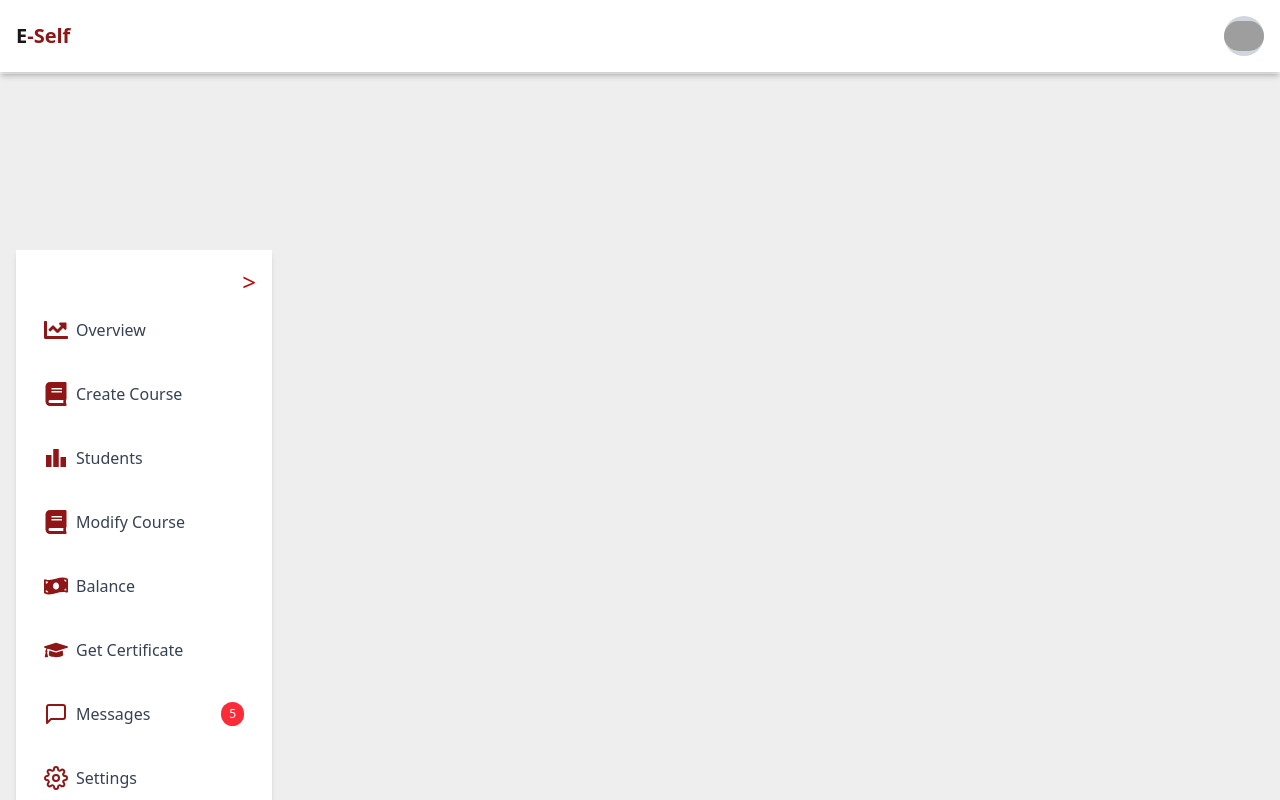
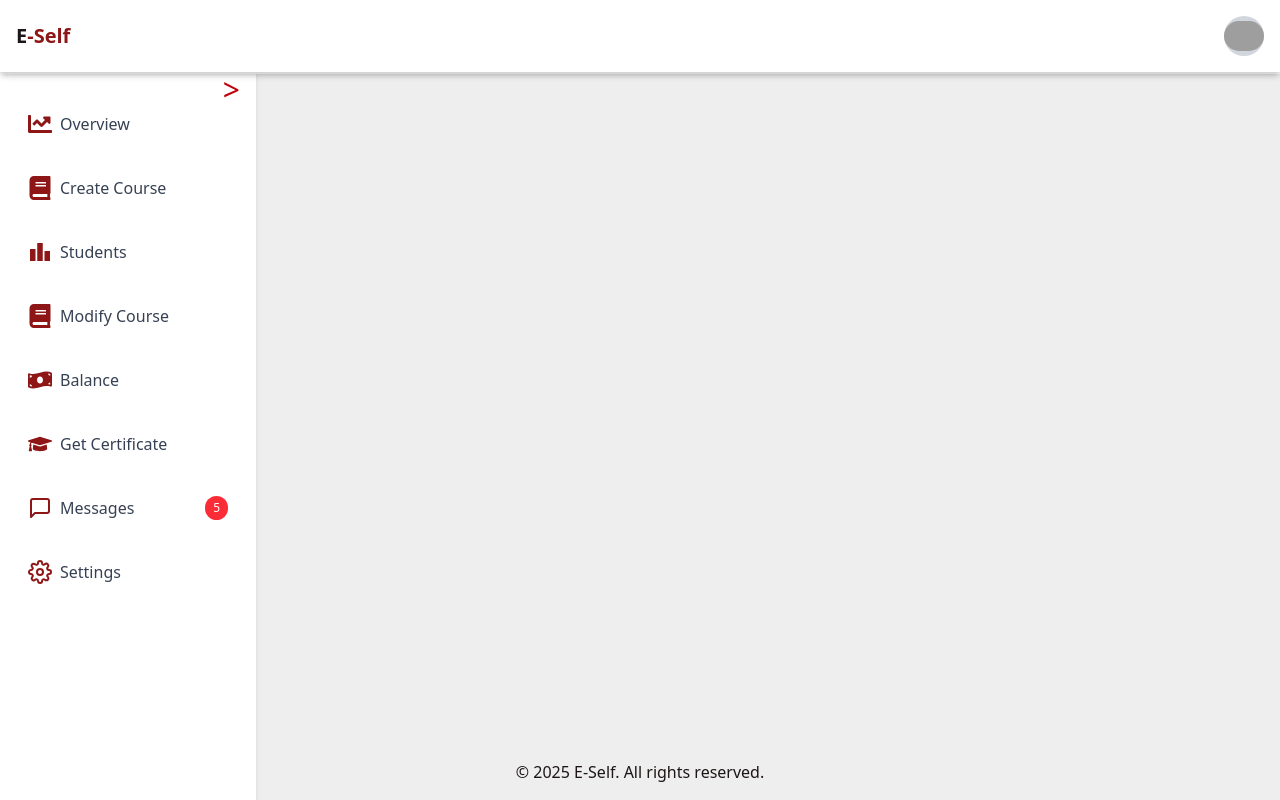
Before and after one commit to NegedeTekleyes/E-self-Lerning, a Next.js app in the folder e-self/: page /dashboard in a window 1280 px wide. Shown: the top 800 px of the page. Built offline with nearby package versions, Linux system fonts and the light colour scheme; grey boxes are pictures that could not be loaded.

Commit message:
dashboured side bar

```diff
--- a/e-self/app/(instructor)/dashboard/page.tsx
+++ b/e-self/app/(instructor)/dashboard/page.tsx
@@ -34,17 +34,17 @@ export default function DashboardLayout({ children }: { children: React.ReactNod
         {/* Sidebar */}
         <aside
           className={`bg-white h-screen fixed top-16 left-0 z-40 shadow-md transition-all duration-300
-            ${isSidebarOpen ? "w-64" : "w-19"} md:w-64 relative`}
+            ${isSidebarOpen ? "w-64" : "w-19"} md:w-64`}
         >
-          {/* Sidebar Toggle Button (Top Right Corner) */}
+          {/* Sidebar Toggle Button */}
           <button
             onClick={() => setIsSidebarOpen(!isSidebarOpen)}
-            className="absolute top-2 right-2 p-2 text-red-700 hover:bg-gray-200 text-2xl"
+            className="absolute  right-2 p-2 text-red-700 hover:bg-gray-200 text-3xl"
           >
             {isSidebarOpen ? ">" : "<"}
           </button>
 
-          <ul className="mt-10 space-y-4 p-4">
+          <ul className="mt-5 space-y-4 p-4">
             {menuItems.map((item) => (
               <li key={item.name}>
                 <Link
--- a/e-self/app/(instructor)/ra/page.tsx
+++ b/e-self/app/(instructor)/ra/page.tsx
@@ -113,3 +113,85 @@ const Dashboard = () => {
 };
 
 export default Dashboard;
+"use client";
+
+import React, { useState } from "react";
+import Link from "next/link";
+import { usePathname } from "next/navigation";
+import { FaChartLine, FaBook, FaGraduationCap, FaMoneyBillWave } from "react-icons/fa";
+import { FiMessageSquare, FiSettings } from "react-icons/fi";
+import { MdLeaderboard } from "react-icons/md";
+
+import LandingHeader from "../../(components)/instructor/LandingHeader";
+
+const menuItems = [
+  { name: "Overview", icon: FaChartLine, link: "/dashboard/overview" },
+  { name: "Create Course", icon: FaBook, link: "/dashboard/create-course" },
+  { name: "Students", icon: MdLeaderboard, link: "/dashboard/students" },
+  { name: "Modify Course", icon: FaBook, link: "/dashboard/modify-course" },
+  { name: "Balance", icon: FaMoneyBillWave, link: "/dashboard/balance" },
+  { name: "Get Certificate", icon: FaGraduationCap, link: "/dashboard/certificates" },
+  { name: "Messages", icon: FiMessageSquare, link: "/dashboard/messages", badge: 5 },
+  { name: "Settings", icon: FiSettings, link: "/dashboard/settings" },
+];
+
+export default function DashboardLayout({ children }: { children: React.ReactNode }) {
+  const [isSidebarOpen, setIsSidebarOpen] = useState(true);
+  const pathname = usePathname();
+
+  return (
+    <>
+      {/* Header */}
+      <LandingHeader />
+
+      {/* Sidebar + Content */}
+      <div className="flex">
+        {/* Sidebar */}
+        <aside
+          className={`bg-white h-screen fixed  left-0 z-40 shadow-md transition-all duration-300
+            ${isSidebarOpen ? "w-64" : "w-19"} md:w-64 relative`}
+        >
+          {/* Sidebar Toggle Button (Top Right Corner) */}
+          <button
+            onClick={() => setIsSidebarOpen(!isSidebarOpen)}
+            className="absolute  right-2 p-2 text-red-700 hover:bg-gray-200 text-2xl"
+          >
+            {isSidebarOpen ? ">" : "<"}
+          </button>
+
+          <ul className="mt-10 space-y-4 p-4">
+            {menuItems.map((item) => (
+              <li key={item.name}>
+                <Link
+                  href={item.link}
+                  className={`flex items-center p-3 rounded-lg transition-all duration-200
+                    ${pathname === item.link ? "bg-red-500 text-white" : "text-gray-700 hover:bg-gray-200"}`}
+                >
+                  {/* Large Icon Always Visible */}
+                  <item.icon className="text-[#8E1616] text-3xl md:text-2xl" />
+
+                  {/* Text: Hidden on small screens when sidebar is collapsed */}
+                  <span className={`ml-2 ${isSidebarOpen ? "block" : "hidden"} md:block`}>
+                    {item.name}
+                  </span>
+
+                  {/* Badge (only when sidebar is open) */}
+                  {item.badge && isSidebarOpen && (
+                    <span className="ml-auto bg-red-500 text-white text-xs px-2 py-1 rounded-full">
+                      {item.badge}
+                    </span>
+                  )}
+                </Link>
+              </li>
+            ))}
+          </ul>
+        </aside>
+
+        {/* Main Content */}
+        <main className={`flex-1 p-6 transition-all duration-300 ${isSidebarOpen ? "ml-64" : "ml-16"} md:ml-64`}>
+          {children}
+        </main>
+      </div>
+    </>
+  );
+}
```
